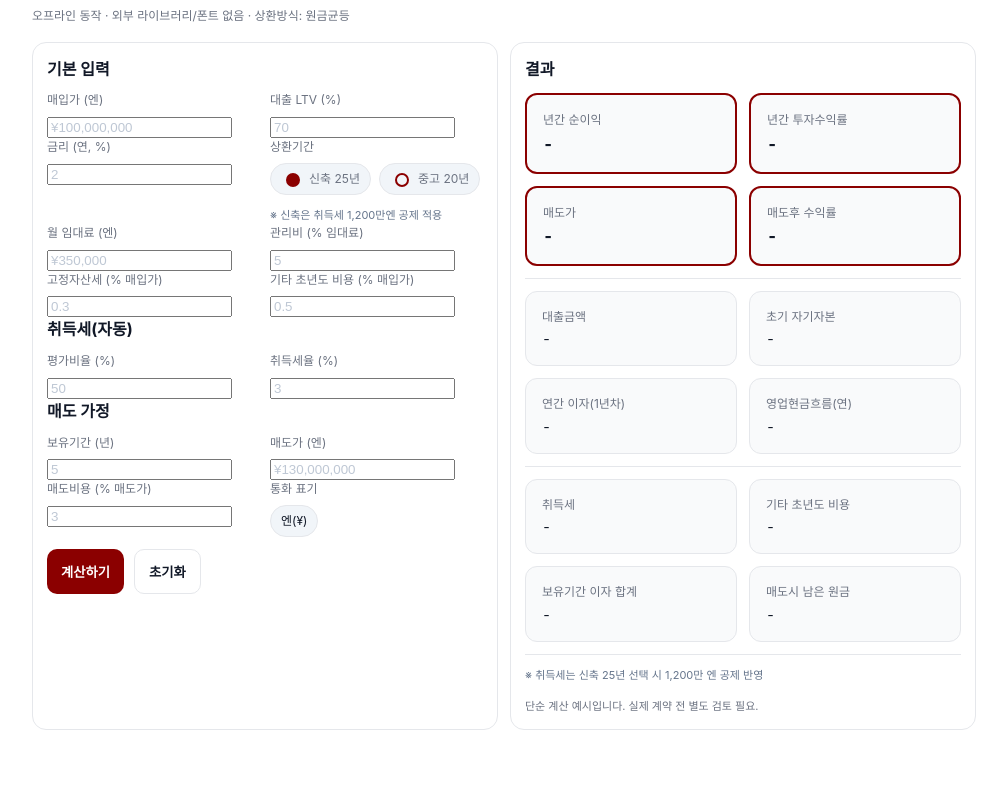
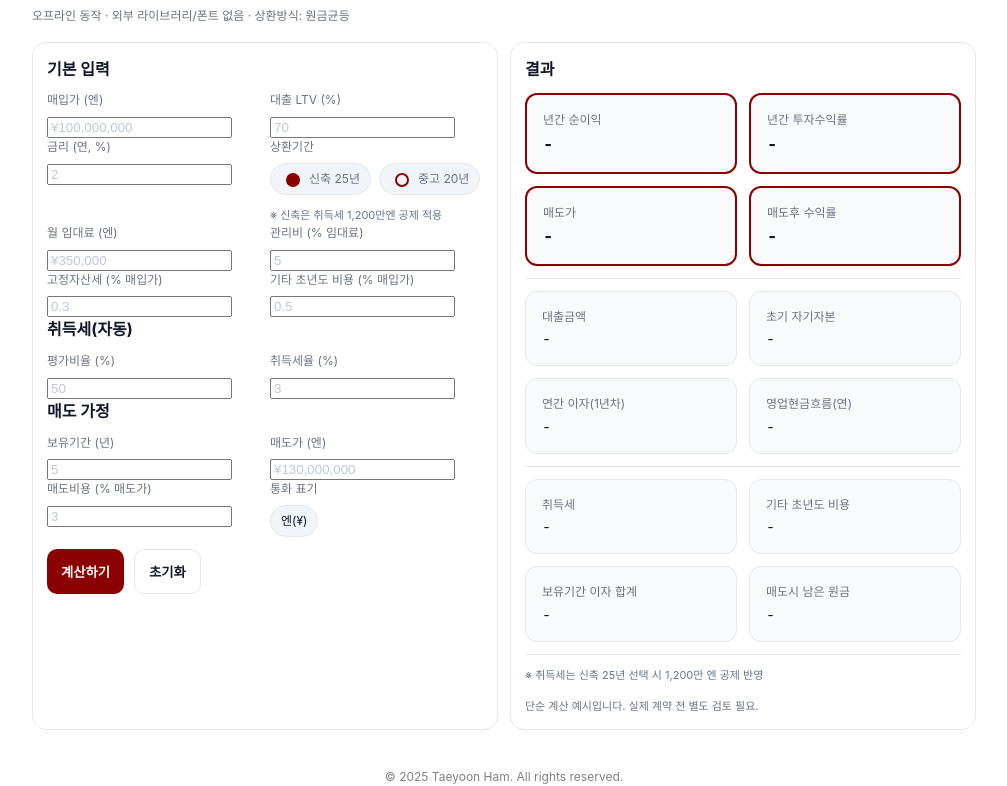
Before and after one commit to tristan-quant/real-estate-simulation, a plain HTML site: page index.html in a window 1280 px wide. Shown: the part 56-842 px from the top of the page, without its empty margins (136-1143 px from the left). Before the commit the page ends 804 px from the top, so only its background shows below. Drawn offline with Linux system fonts and the light colour scheme.

Commit message:
Update index.html

```diff
--- a/index.html
+++ b/index.html
@@ -213,5 +213,8 @@
     document.getElementById('calcBtn').onclick=calc;
     document.getElementById('resetBtn').onclick=()=>location.reload();
   </script>
+  <footer style="text-align:center; font-size:12px; color:gray; margin-top:20px;">
+  © 2025 Taeyoon Ham. All rights reserved.
+</footer>
 </body>
 </html>
```
